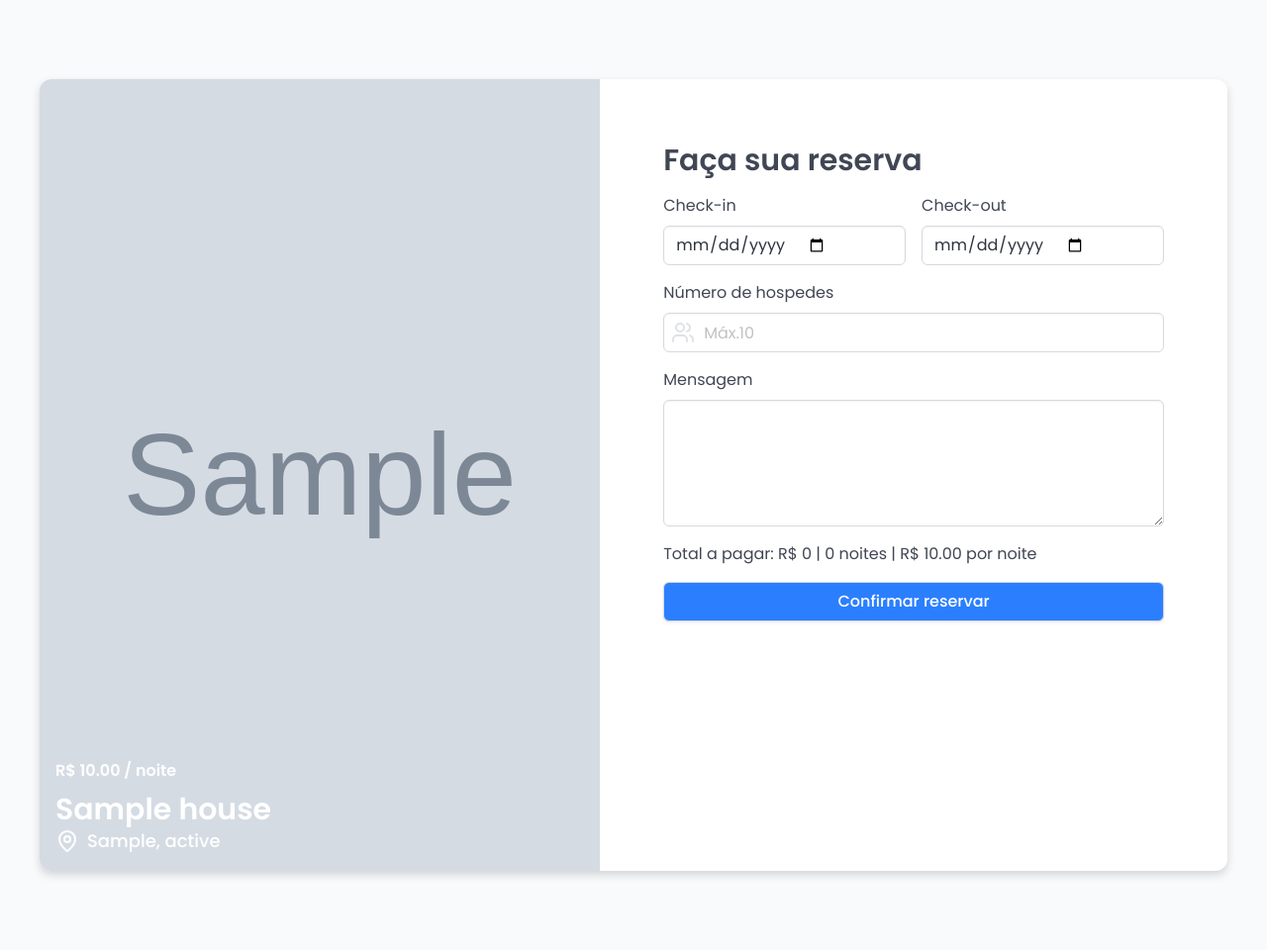
After one commit to SrFreitass/agendapro-php, a PHP site: page /public/views/place/index.php?id=1 in a window 1280 px wide. The commit adds this page. Shown: the whole page at 99% size. Run offline with PHP 8.4, Linux system fonts and the light colour scheme; the visitor is signed in with stand-in values (Sample User, id 1); tables that the repository leaves empty hold one stand-in row (values such as "Sample post"); grey boxes marked "Sample" are stand-in pictures.

```diff
--- a/src/infra/models/HouseModel.php
+++ b/src/infra/models/HouseModel.php
@@ -28,4 +28,12 @@ class HouseModel {
 
         return $query->execute();
     }
+
+    public function findById(string $id) {
+        $query = $this->db->query("SELECT * FROM houses WHERE id = :id");
+        $query->bindParam(":id", $id);
+        $query->execute();
+
+        return $query->fetch();
+    }
 }
--- /dev/null
+++ b/src/views/place/index.php
@@ -0,0 +1,119 @@
+<?php
+    require_once __DIR__ . "/../../middlewares/LoggedMiddleware.php";
+    require_once __DIR__ . "/../../infra/models/HouseModel.php";
+
+    loggedMiddleware();
+
+    // if(!isset($_GET["id"])) {
+    //     return header("Location: ../views/404.php");
+    // }
+
+    $houseModel = new HouseModel();
+
+    $house = $houseModel->findById($_GET["id"]);
+
+    // if(!$house) {
+    //     header("Location: ../views/404.php");
+    // }
+
+    $mainImage = explode(",", $house["images_url"])[0];
+?>
+
+<!DOCTYPE html>
+<html lang="pt-BR">
+<head>
+    <meta charset="UTF-8">
+    <meta name="viewport" content="width=device-width, initial-scale=1.0">
+    <link
+    rel="stylesheet"
+    href="https://cdn.jsdelivr.net/npm/bulma@1.0.2/css/bulma.min.css"
+    >
+    <script src="https://unpkg.com/@tailwindcss/browser@4"></script>
+    <script src="https://unpkg.com/lucide@latest/dist/umd/lucide.js"></script>
+    <link rel="preconnect" href="https://fonts.googleapis.com">
+    <link rel="preconnect" href="https://fonts.gstatic.com" crossorigin>
+    <link href="https://fonts.googleapis.com/css2?family=Poppins:ital,wght@0,100;0,200;0,300;0,400;0,500;0,600;0,700;0,800;0,900;1,100;1,200;1,300;1,400;1,500;1,600;1,700;1,800;1,900&display=swap" rel="stylesheet">
+    <style>
+        * {
+            font-family: 'Poppins', sans-serif !important;
+        }
+        body {
+            background-color: #f9fafb;
+        }
+    </style>
+    <title>Document</title>
+</head>
+<body class="!py-20">
+    <main class="h-[50rem] w-[75rem] bg-white m-auto drop-shadow-lg rounded-xl flex gap-16">
+        <div class="w-1/2 h-full">
+            <img src="<?= "http://localhost:3000/public" . $mainImage ?>" alt="Main image" class="w-full min-h-full object-cover rounded-l-xl">
+            <div class="absolute bg-gradient-to-t from-black/60 to-transparent z-10 h-full"></div>
+            <h2 class="relative bottom-20 left-4 text-white !text-3xl !font-semibold">
+                <?= $house["name"] ?>
+            </h2>
+            <h3 class="relative bottom-20 left-4 text-white !text-lg !font-medium flex items-center gap-2">
+                 <i data-lucide="map-pin"></i>
+                 <?= $house["city"] ?>, <?= $house["state"] ?>
+            </h3>
+            <h3 class="relative bottom-44 left-4 text-xl text-white !font-semibold">
+                R$ <?= $house["price"] ?> / noite
+            </h3>
+        </div>
+
+        <div class="mt-16 w-1/2 pr-16">
+            <h2 class="!text-3xl !font-semibold">Faça sua reserva</h2>
+            <form class="mt-4" action="../../routes/route.php?controller=create_reservation" method="POST">
+                <input type="hidden" name="house_id" value="<?= $house["id"] ?>">
+
+                <div class="flex gap-4">
+                    <div class="flex flex-col flex-grow-1">
+                        <label class="mb-2">Check-in</label>
+                        <input type="date" class="input" name="check_in" required>
+                    </div>
+                    <div class="flex flex-col flex-grow-1">
+                        <label class="mb-2">Check-out</label>
+                        <input type="date" class="input" name="check_out" required>
+                    </div>
+                </div>
+
+
+                <div class="flex flex-grow-1 flex-col gap-2 mt-4">
+                    <label for="">Número de hospedes</label>
+                    <p class="control has-icons-left has-icons-right">
+                        <input class="input pr-2" type="number" name="guests" placeholder='<?= "Máx." . $house["capacity"] ?>' required/>
+                        <span class="icon is-small is-left">
+                            <i data-lucide="users"></i>
+                        </span>
+                    </p>
+                </div>
+
+                <div class="flex flex-grow-1 flex-col gap-2 mt-4">
+                    <label>Mensagem</label>
+                    <textarea class="textarea" name="message" id="" placeholder="Mensagem">
+                    </textarea>
+                </div>
+
+                <p class="mt-4">
+                    Total a pagar: R$ <span id="total">0</span> | <span id="nights">0</span> noites | R$ <?= $house["price"] ?> por noite
+                </p>
+
+                <button class="button !bg-blue-500 !text-white mt-4 w-full" type="submit">Confirmar reservar</button>
+            </form>
+        </div>
+    </main>
+    <script>
+        lucide.createIcons();
+
+        const checkIn = document.querySelector("input[type='date']");
+        const checkOut = document.querySelectorAll("input[type='date']")[1];
+
+        checkOut.addEventListener("change", () => {
+            const nighs = new Date(new Date(checkOut.value) - new Date(checkIn.value)).getDate();
+
+            document.querySelector("#total").innerText = nighs * <?= $house["price"] ?>;
+
+            document.querySelector("#nights").innerText = nighs;
+        });
+    </script>
+</body>
+</html>
```
Also changed, not shown: src/controllers/CreateReservationController.php (added, +81 -0 lines), src/infra/db/schema.sql (+13 -0 lines), src/infra/models/ReservationModel.php (added, +37 -0 lines), src/routes/route.php (+8 -0 lines), public/images/uploads/6796d61082496-Mansão-moderna-para-aluguel-em-Guarajuba-48-818x417.jpg.
